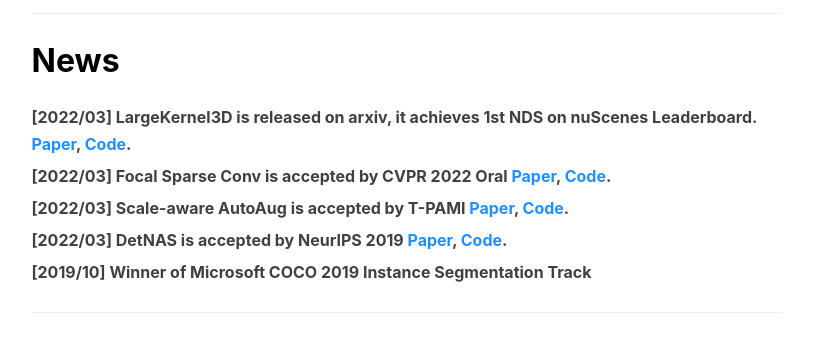
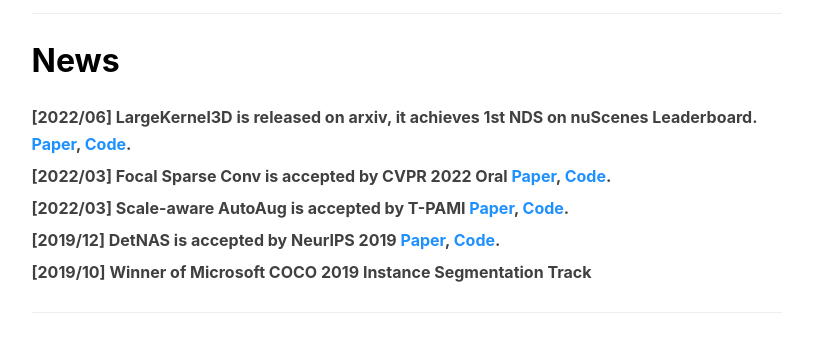
Before and after one commit to yukang2017/yukang2017.github.io, a Jekyll site: the page built from index.html, in a window 1280 px wide and 900 px high, scrolled down 487 px. Shown: the part 153-492 px from the top of the window, without its empty margins (136-949 px from the left). Built offline with Jekyll 4.4.1, drawn with Linux system fonts in a browser that asks for light colours; nearby versions of some CDN libraries; the list of posts is cut into pages by our own code; comment, search, counter and statistics services are not loaded.

Commit message:
Update index.html

```diff
--- a/index.html
+++ b/index.html
@@ -30,7 +30,7 @@
 			<div class="media-body">
 				<p class="media-heading">
 				<strong>
-					[2022/03] LargeKernel3D is released on arxiv, it achieves 1st NDS on nuScenes Leaderboard. <a target="_blank"
+					[2022/06] LargeKernel3D is released on arxiv, it achieves 1st NDS on nuScenes Leaderboard. <a target="_blank"
 					   href="https://arxiv.org/abs/2206.10555"><font color="DodgerBlue">Paper</font></a>, <a target="_blank"
 					   href="https://github.com/dvlab-research/LargeKernel3D"><font color="DodgerBlue">Code</font></a>.
 				 </strong>
@@ -51,7 +51,7 @@
 				</p>
 				<p class="media-heading">
 				<strong>
-					[2022/03] DetNAS is accepted by NeurIPS 2019 <a target="_blank"
+					[2019/12] DetNAS is accepted by NeurIPS 2019 <a target="_blank"
 					   href="https://proceedings.neurips.cc/paper/2019/file/228b25587479f2fc7570428e8bcbabdc-Paper.pdf"><font color="DodgerBlue">Paper</font></a>, <a target="_blank"
 					   href="https://github.com/megvii-model/DetNAS"><font color="DodgerBlue">Code</font></a>.				 </strong>
 				</p>
```
